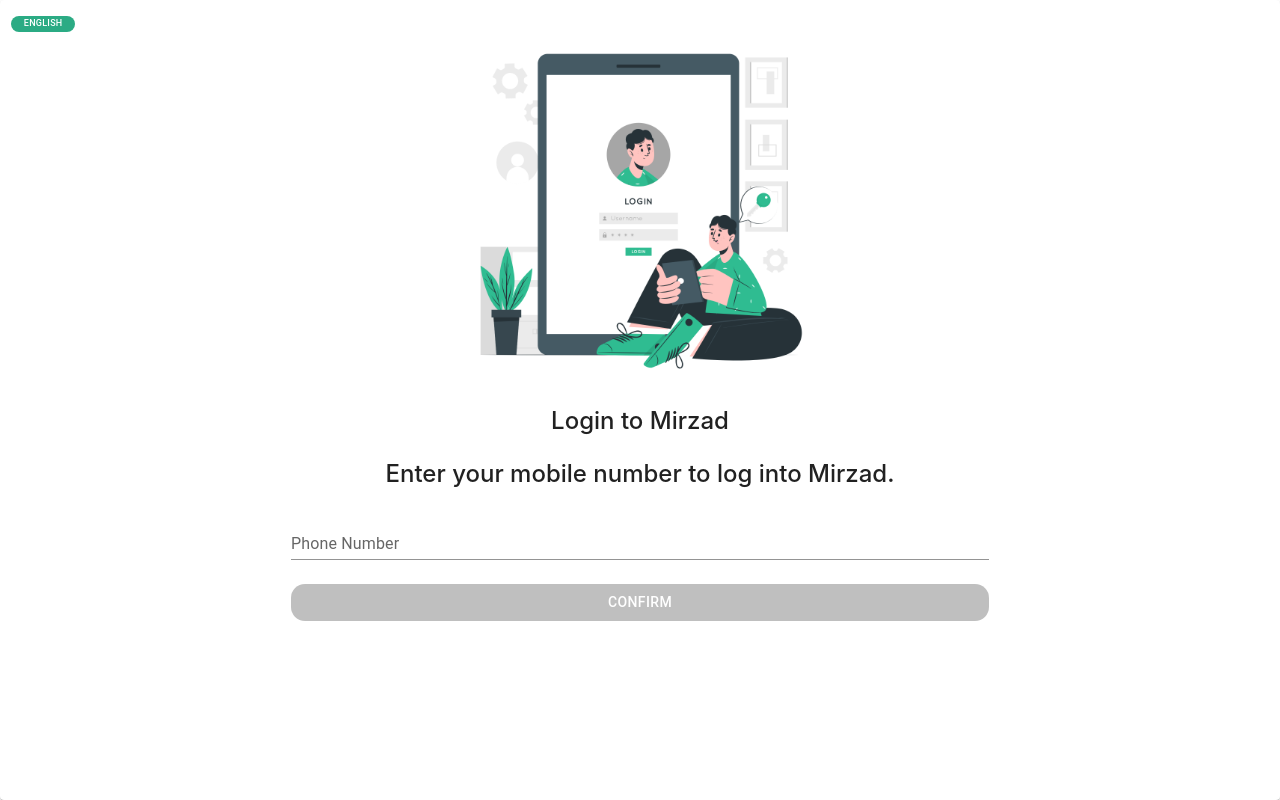
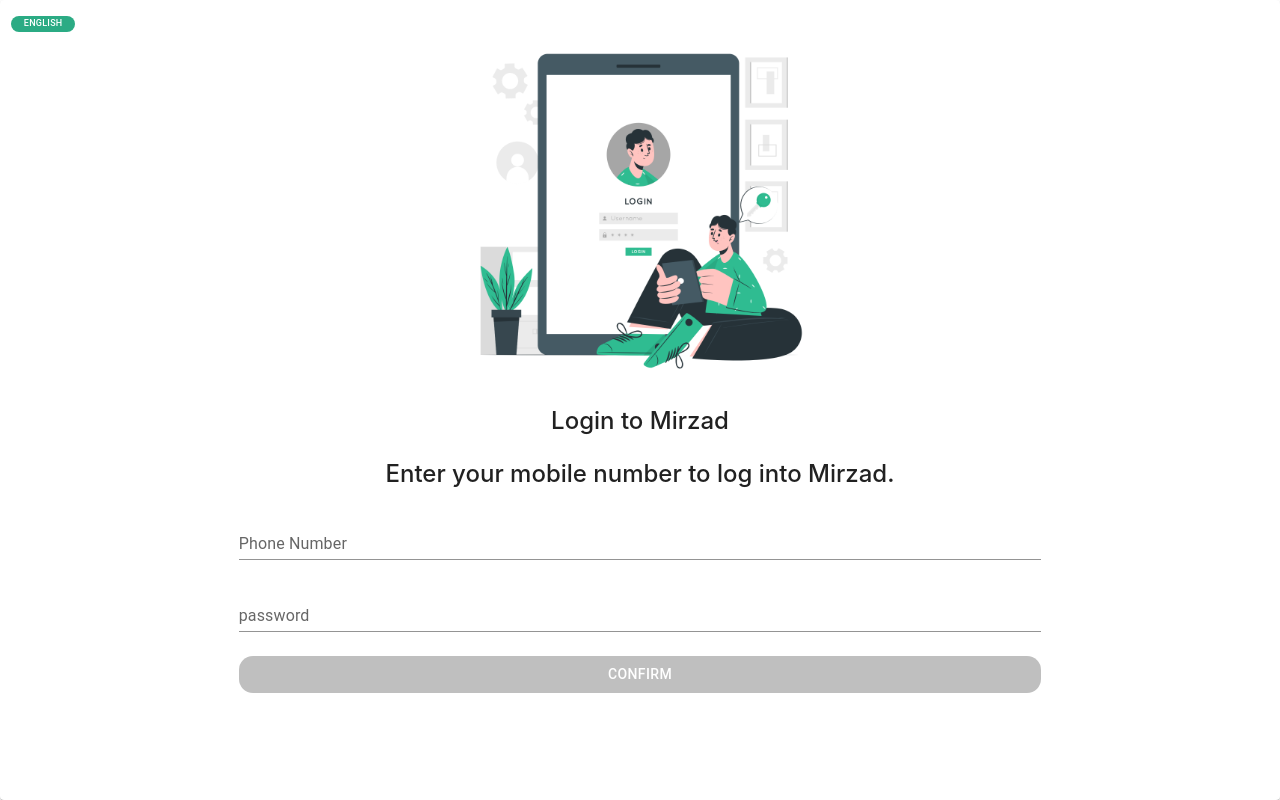
Before and after one commit to siahvosh/digital-wallet, a React (Create React App) app: page /register in a window 1280 px wide. Built offline with nearby package versions, Linux system fonts and the light colour scheme; no server answers.

Commit message:
fix password textfield

```diff
--- a/src/Pages/Register/Register.tsx
+++ b/src/Pages/Register/Register.tsx
@@ -16,20 +16,26 @@ export const Register = () => {
     const [imageUrl] = useState<any>(rbImage);
     const { setPhoneNumber } = useData();
     const [disable, setDisable] = useState<boolean>(true)
+    const [phone, SetPhone] = useState<string>('')
+    const [password, SetPassword] = useState<string>('')
 
-    axios.post('http://localhost:3000/product', {
-        title: "title 1",
-        description: "description",
-        price: 1100
+    axios.post('http://localhost:3000/auth/register', {
+        phone_number: phone,
+        password: password
     }).then((res) => {
         console.log({ res });
     }).catch((error) => {
         console.error("Error:", error);
     });
 
-    const  handelInputNumber = (e: string) => {
+    const handelInputNumber = (e: string) => {
         setDisable( e.length < 11 || e.length > 11 ? true : false)
         setPhoneNumber(e)
+        SetPhone(e)
+    }
+
+    const handelInputPassword = (e: string) => {
+        SetPassword(e)
     }
 
     return(
@@ -71,6 +77,13 @@ export const Register = () => {
                                 },
                             }} onChange={(e) => handelInputNumber(e.target.value)}  label={t('register.label')} variant={"standard"} style={{width: '100%'}}/>
                         </Grid2>
+                        <Grid2 size={8}  style={{margin: 'auto'}}>
+                            <TextField sx={{
+                                '& .MuiInputLabel-root': {
+                                    left: i18n.language === 'fa' ? 'auto' : 0,
+                                },
+                            }} onChange={(e) => handelInputPassword(e.target.value)} type={"password"} label={'password'} variant={"standard"} style={{width: '100%'}}/>
+                        </Grid2>
 
                         <Grid2 size={8}  style={{margin: 'auto'}}>
                             <Button disabled={disable} onClick={() => navigate('/verify') } style={{width: '100%'}}>{t('register.apply')}</Button>
```
